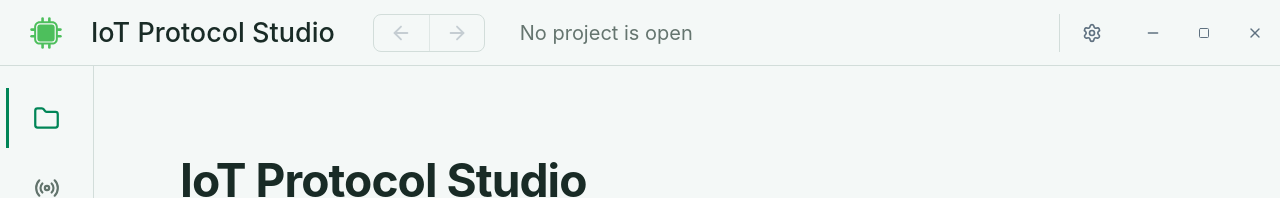
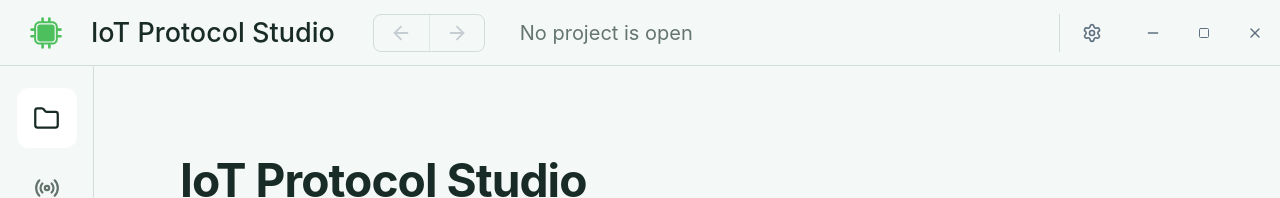
Before and after one commit to ZevixQuatol/IoT-Protocol-Studio, a React (Vite) app in the folder apps/web-ui/: page / in a window 1280 px wide. Shown: the top 198 px of the page. Built offline with nearby package versions, Linux system fonts and the light colour scheme.

Commit message:
style: use rounded navigation selection backgrounds

```diff
--- a/apps/web-ui/src/start-page.css
+++ b/apps/web-ui/src/start-page.css
@@ -81,14 +81,15 @@
   border-right: 1px solid var(--line);
 }
 .startup-home .navigation-rail .nav-button {
-  width: 82px;
+  width: 60px;
   height: 60px;
   color: var(--start-icon);
 }
 .startup-home .navigation-rail .nav-button.active {
-  background: transparent;
-  box-shadow: inset 3px 0 var(--accent);
-  color: var(--accent);
+  border-radius: 12px;
+  background: var(--start-control);
+  box-shadow: none;
+  color: var(--text);
 }
 .startup-home .nav-button:hover:not(:disabled),
 .startup-home .window-control:hover:not(.close) {
@@ -361,9 +362,6 @@
   .startup-home .navigation-rail {
     flex-basis: 70px;
   }
-  .startup-home .navigation-rail .nav-button {
-    width: 62px;
-  }
   .start-page {
     padding: 54px 28px 32px;
   }
--- a/apps/web-ui/src/styles.css
+++ b/apps/web-ui/src/styles.css
@@ -189,7 +189,8 @@ button {
 }
 
 .navigation-rail .nav-button.active {
-  box-shadow: inset -2px 0 var(--accent);
+  border-radius: 10px;
+  box-shadow: none;
 }
 
 .schema-sidebar {
```
